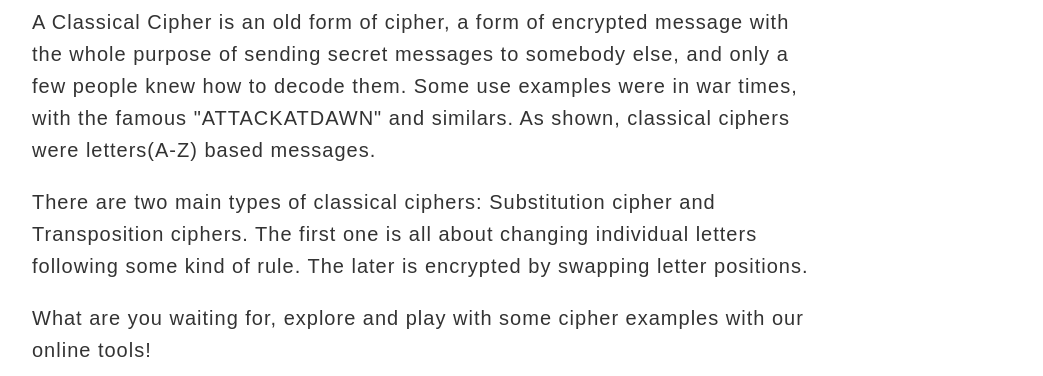
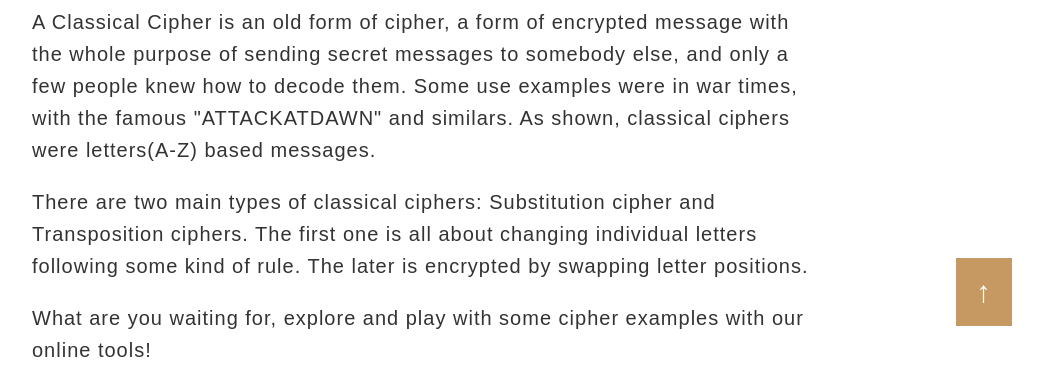
Before and after one commit to Celmad/alaminos_manuel_set08101_coursework1, a plain HTML site: page index.html in a window 1280 px wide. Shown: the part 424-800 px from the top of the page, without its empty margins (218-1261 px from the left). Drawn offline with Linux system fonts and the light colour scheme.

Commit message:
Added back-to-top button

```diff
--- a/css/style.css
+++ b/css/style.css
@@ -194,6 +194,16 @@ html {
     border: 1px solid var(--colour-tertiary);
 }
 
+/* BACK TO TOP BUTTON */
+.btn__back-to-top {
+    position: fixed;
+    z-index: 2;
+    right: 5rem;
+    bottom: 5rem;
+    font-size: var(--large-font);
+    padding: 1rem 2rem;
+}
+
 /* FOOTER */
 .footer {
     background-color: var(--colour-secondary);
--- a/index.html
+++ b/index.html
@@ -50,6 +50,8 @@
             </div>
         </section>
     </main>
+    <!-- Back to top -->
+    <a href="#" class="btn btn__back-to-top">&uarr;</a>
     <!-- Footer -->
     <footer class="footer">
         <p class="paragraph">Made with <span class="symbol">&#9825;</span> and <span class="symbol">&#9749;</span> by Manuel Alaminos</p>
```
Also changed, not shown: pages/cipher1.html (+2 -0 lines), pages/cipher2.html (+2 -0 lines), pages/cipher3.html (+2 -0 lines), pages/design.html (+2 -0 lines).
